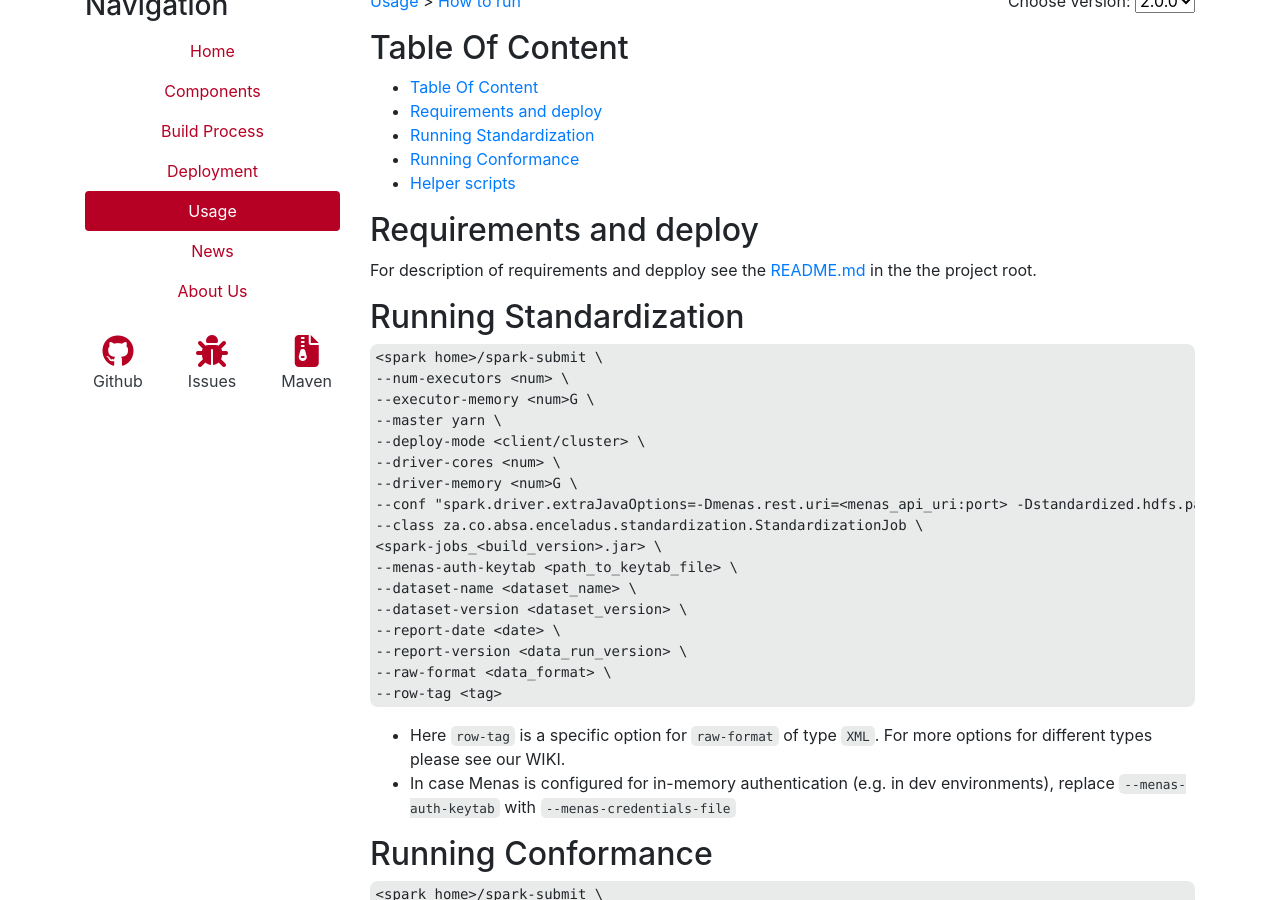
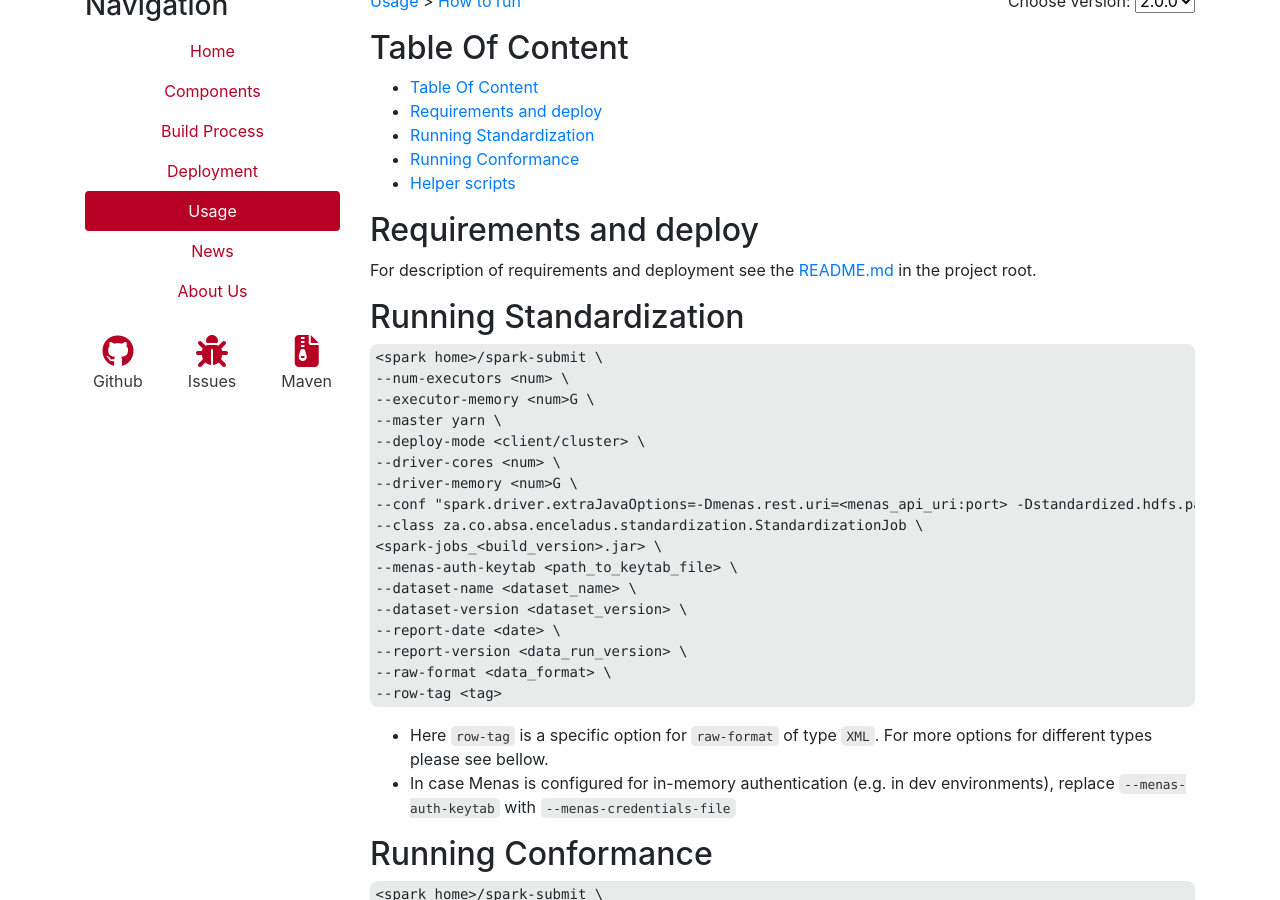
Before and after one commit to AbsaOSS/enceladus, a Jekyll site: the page built from _docs/2.0.0/usage/run.md, in a window 1280 px wide and 900 px high, scrolled down 229 px. Built offline with Jekyll 4.4.1, drawn with Linux system fonts in a browser that asks for light colours; nearby versions of some CDN libraries; some of the changed text lies outside the part shown.

````diff
--- a/_docs/2.0.0/usage/run.md
+++ b/_docs/2.0.0/usage/run.md
@@ -19,10 +19,10 @@
 
 ## Requirements and deploy
 
-For description of requirements and depploy see the [README.md](https://github.com/AbsaOSS/enceladus/blob/master/README.md#how-to-run)
-in the the project root.
+For description of requirements and deployment see the [README.md][project-readme] in the project root.
 
 ## Running Standardization
+
 ```
 <spark home>/spark-submit \
 --num-executors <num> \
@@ -42,10 +42,12 @@
 --raw-format <data_format> \
 --row-tag <tag>
 ```
-* Here `row-tag` is a specific option for `raw-format` of type `XML`. For more options for different types please see our WIKI.
+
+* Here `row-tag` is a specific option for `raw-format` of type `XML`. For more options for different types please see bellow.
 * In case Menas is configured for in-memory authentication (e.g. in dev environments), replace `--menas-auth-keytab` with `--menas-credentials-file`
 
 ## Running Conformance
+
 ```
 <spark home>/spark-submit \
 --num-executors <num> \
@@ -65,6 +67,7 @@
 --report-date <date> \
 --report-version <data_run_version>
 ```
+
 * In case Menas is configured for in-memory authentication (e.g. in dev environments), replace `--menas-auth-keytab` with `--menas-credentials-file`
 
 ## Helper scripts
@@ -90,6 +93,7 @@
 
 
 The basic command to run **Standardization** becomes:
+
 ```
 <path to scripts>/run_standardization.sh \
 --deploy-mode <client/cluster> \
@@ -103,6 +107,7 @@
 ```
 
 The basic command to run **Conformance** becomes:
+
 ```
 <path to scripts>/run_conformance.sh \
 --deploy-mode <client/cluster> \
````
Also changed, not shown: other parts of _docs/2.0.0/usage/run.md (+4 -2 lines), _docs/2.0.0/usage/schema.md (+6 -6 lines).
